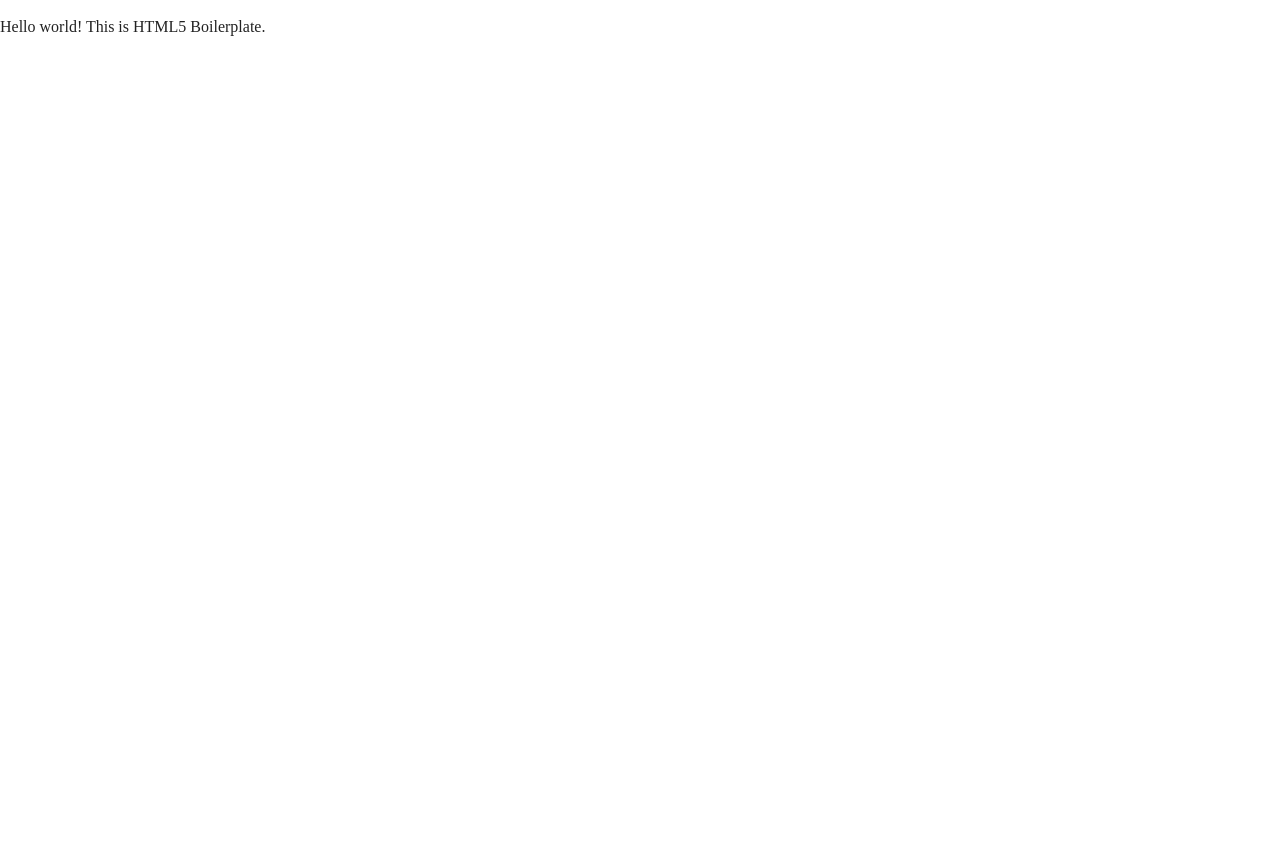
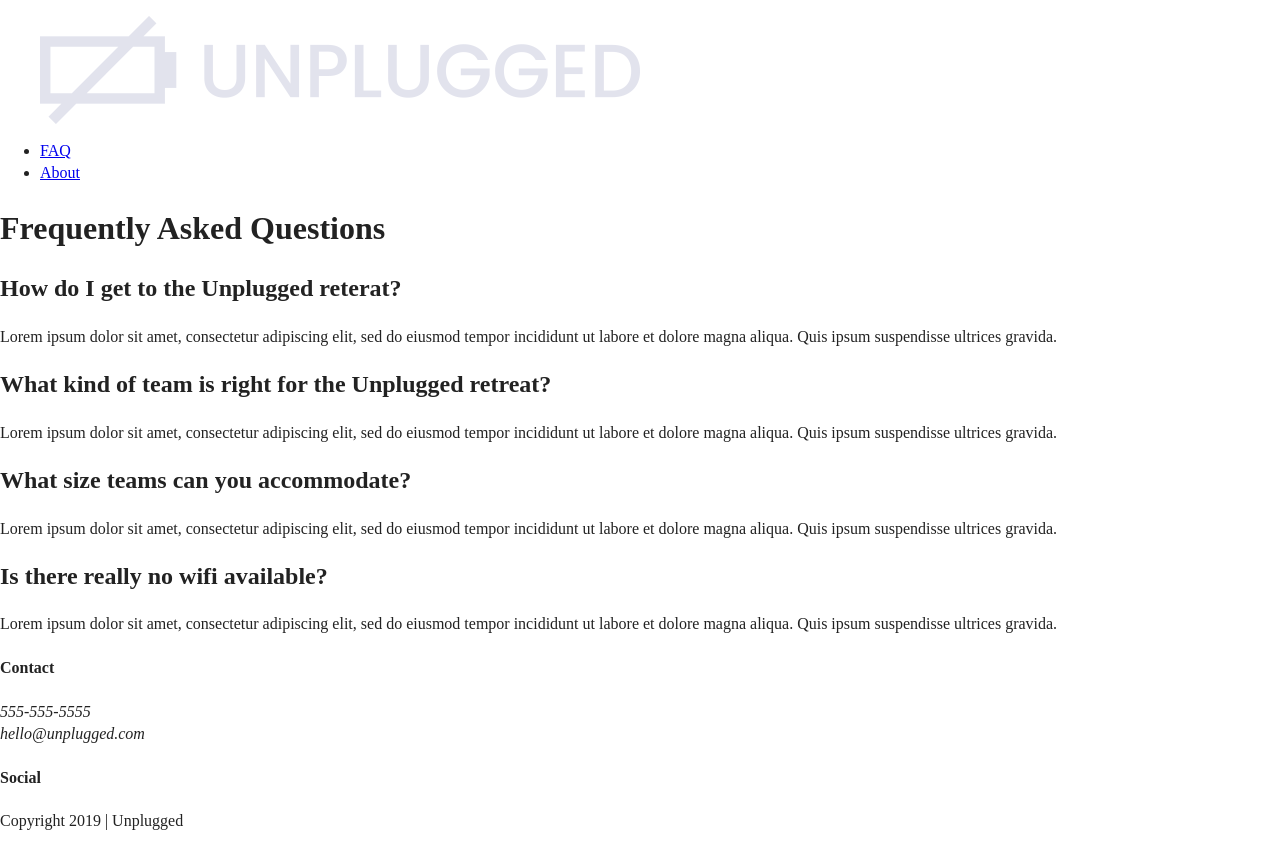
Before and after one commit to olee-dev/206-unplugged, a website: page faq/index.html in a window 1280 px wide. Before the commit the page ends 800 px from the top, so only its background shows below. Drawn offline with Linux system fonts and the light colour scheme; files whose address does not match are found by name.

Commit message:
Coded FAQ Page

```diff
--- a/faq/index.html
+++ b/faq/index.html
@@ -24,8 +24,80 @@
 
 <body>
 
-  <!-- Add your site or application content here -->
-  <p>Hello world! This is HTML5 Boilerplate.</p>
+  <header>
+    <div class="content-wrapper">
+      <figure>
+        <a href="#"><img src="img/unpluggedlogo.png" alt="unplugged logo"></a>
+      </figure>
+      <div class="header-divider"></div>
+      <nav>
+        <ul>
+          <li><a href="../faq/index.html" target="_blank">FAQ</a></li>
+          <li><a href="../about/index.html" target="_blank">About</a></li>
+        </ul>
+      </nav>
+    </div>
+  </header>
+
+  <main>
+
+    <section class="faq">
+      <div class="content-wrapper">
+        <div class="faq-content">
+          <h1>Frequently Asked Questions</h1>
+          <h2>How do I get to the Unplugged reterat?</h2>
+          <p>
+            Lorem ipsum dolor sit amet, consectetur adipiscing elit, sed do eiusmod tempor incididunt ut labore et
+            dolore magna aliqua. Quis ipsum suspendisse ultrices gravida.
+          </p>
+          <h2>What kind of team is right for the Unplugged retreat?</h2>
+          <p>
+            Lorem ipsum dolor sit amet, consectetur adipiscing elit, sed do eiusmod tempor incididunt ut labore et
+            dolore magna aliqua. Quis ipsum suspendisse ultrices gravida.
+          </p>
+          <h2> What size teams can you accommodate?</h2>
+          <p>
+            Lorem ipsum dolor sit amet, consectetur adipiscing elit, sed do eiusmod tempor incididunt ut labore et
+            dolore magna aliqua. Quis ipsum suspendisse ultrices gravida.
+          </p>
+          <h2>Is there really no wifi available?</h2>
+          <p>
+            Lorem ipsum dolor sit amet, consectetur adipiscing elit, sed do eiusmod tempor incididunt ut labore et
+            dolore magna aliqua. Quis ipsum suspendisse ultrices gravida.
+          </p>
+      </div> <!-- faq content wrapper ends-->
+    </section> <!-- contact info -->
+
+  </main>
+
+  <footer>
+    <div class="content-wrapper">
+      <div class="footer-content">
+        <div class="contact">
+          <h4>Contact</h4>
+          <address>
+            <p>555-555-5555<br>
+              hello@unplugged.com
+            </p>
+          </address>
+        </div>
+        <div class="social">
+          <h4>Social</h4>
+          <div class="social-icons">
+            <p><a href="https://www.facebook.com/Skillcrush" target="_blank"></a></p>
+            <p><a href="https://www.twitter.com/Skillcrush" target="_blank"></a></p>
+            <p><a href="https://www.instagram.com/Skillcrush" target="_blank"></a></p>
+            <!-- other social links here -->
+          </div>
+        </div>
+      </div> <!-- footer content ends -->
+    </div> <!-- footer content-wrapper ends -->
+
+    <div class="copyright">
+      <p>Copyright 2019 | Unplugged</p>
+    </div>
+  </footer>
+
   <script src="../js/vendor/modernizr-3.11.2.min.js"></script>
   <script src="../js/plugins.js"></script>
   <script src="../js/main.js"></script>
```
